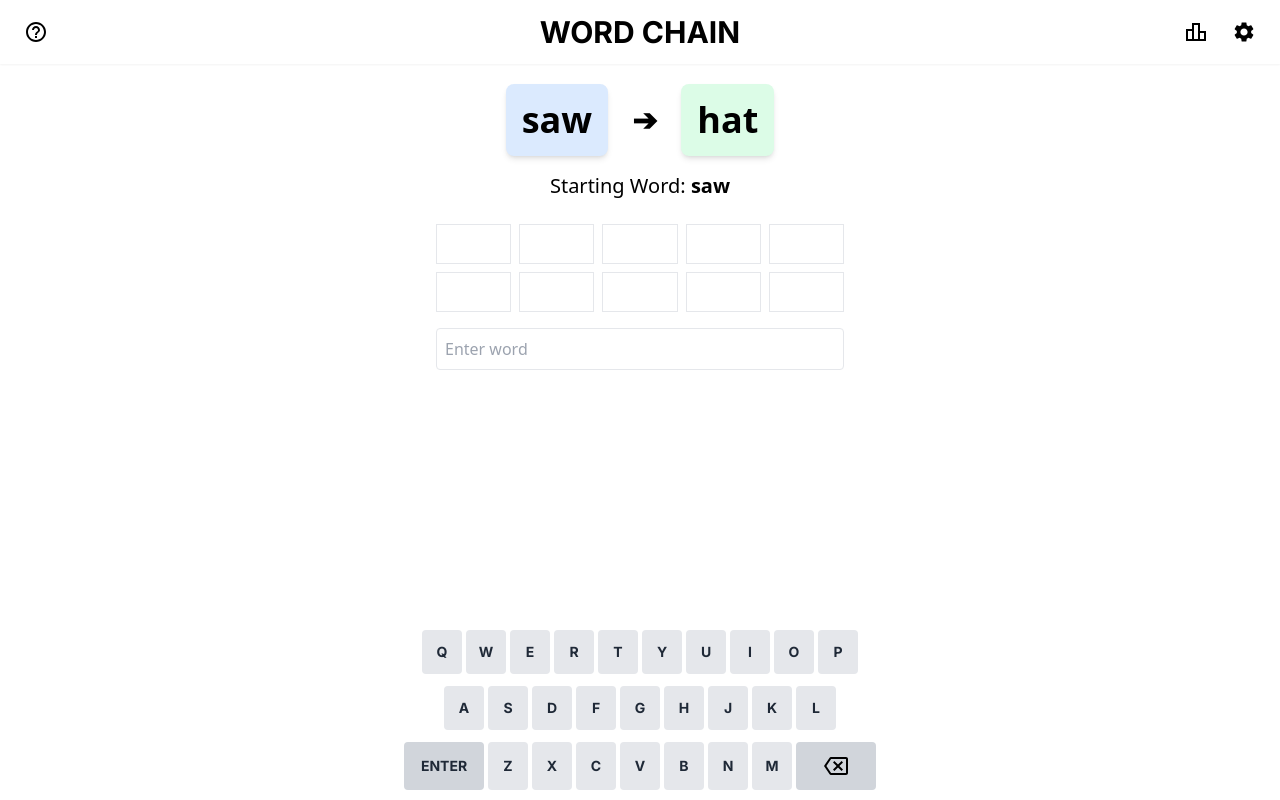
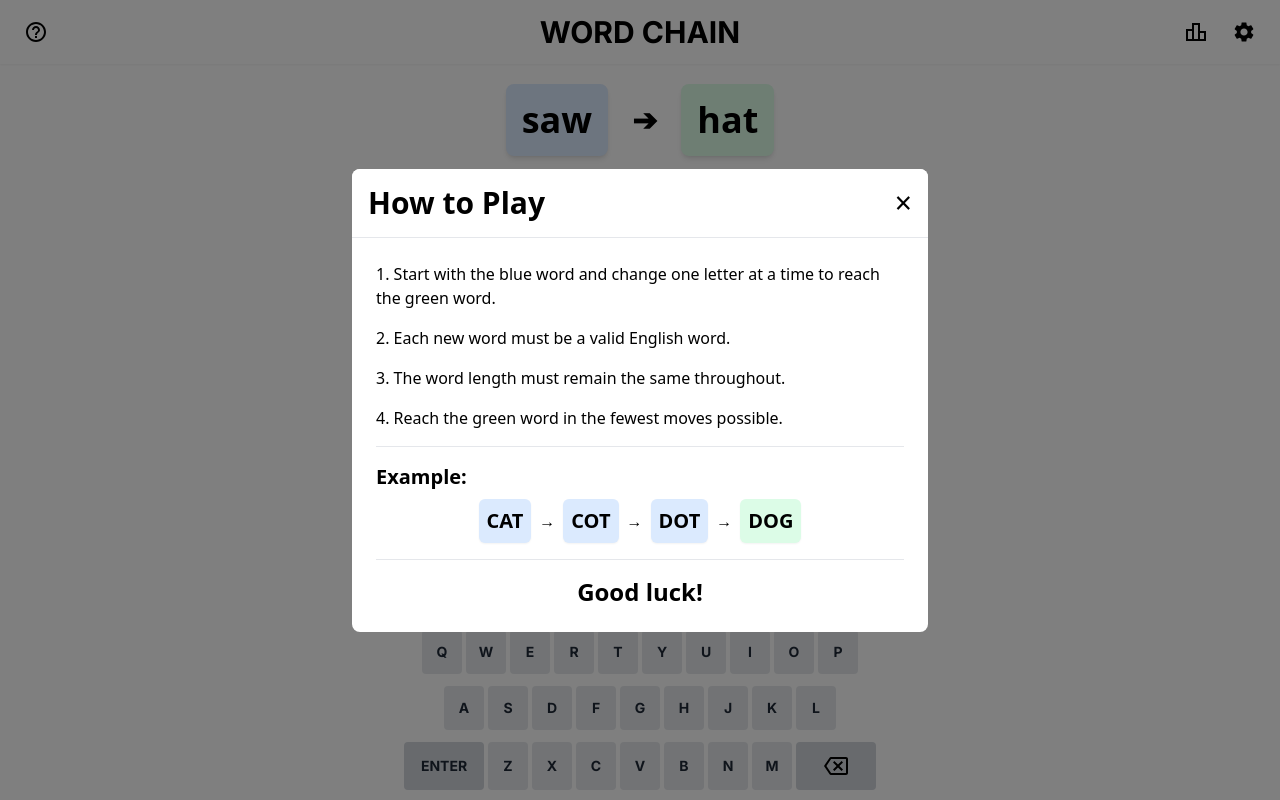
Before and after one commit to kevincarringtonstory/word-chain, a Next.js app: page / in a window 1280 px wide. Built offline with nearby package versions, Linux system fonts and the light colour scheme.

Commit message:
instructions amation reverse

```diff
--- a/app/components/GameInstructions.tsx
+++ b/app/components/GameInstructions.tsx
@@ -10,17 +10,32 @@ const GameInstructions: React.FC<GameInstructionsProps> = ({
   onClose,
 }) => {
   const [animate, setAnimate] = useState(false);
+  const [spinWords, setSpinWords] = useState(false);
+  const [isClosing, setIsClosing] = useState(false);
+
+  const handleClose = () => {
+    setIsClosing(true);
+    setAnimate(false);
+    setTimeout(() => {
+      setIsClosing(false);
+      onClose();
+    }, 300); // Match this with your animation duration
+  };
 
   useEffect(() => {
-    if (isVisible) {
+    if (isVisible && !isClosing) {
       // Delay the animation slightly to ensure the component is rendered
       setTimeout(() => setAnimate(true), 50);
+      // Trigger word spin animation
+      setSpinWords(true);
+      // Reset spin animation after a delay
+      setTimeout(() => setSpinWords(false), 1000);
     } else {
       setAnimate(false);
     }
-  }, [isVisible]);
+  }, [isVisible, isClosing]);
 
-  if (!isVisible) return null;
+  if (!isVisible && !isClosing) return null;
 
   return (
     <div
@@ -42,7 +57,7 @@ const GameInstructions: React.FC<GameInstructionsProps> = ({
         <div className="sticky top-0 bg-white z-10 p-4 border-b">
           <div className="flex justify-between items-center">
             <h2 className="text-2xl sm:text-3xl font-bold">How to Play</h2>
-            <button onClick={onClose} className="text-2xl sm:text-3xl">
+            <button onClick={handleClose} className="text-2xl sm:text-3xl">
               &times;
             </button>
           </div>
@@ -61,15 +76,27 @@ const GameInstructions: React.FC<GameInstructionsProps> = ({
           <div>
             <h3 className="text-lg sm:text-xl font-semibold mb-2">Example:</h3>
             <div className="flex flex-nowrap justify-center items-center gap-1 sm:gap-2 mb-2 sm:mb-4">
-              <div className="text-base sm:text-lg md:text-xl font-bold p-1 sm:p-2 bg-blue-100 rounded-md shadow-sm spin-animation">
+              <div
+                className={`text-base sm:text-lg md:text-xl font-bold p-1 sm:p-2 bg-blue-100 rounded-md shadow-sm ${
+                  spinWords ? 'spin-animation' : ''
+                }`}
+              >
                 CAT
               </div>
               <div className="text-sm sm:text-base">→</div>
-              <div className="text-base sm:text-lg md:text-xl font-bold p-1 sm:p-2 bg-blue-100 rounded-md shadow-sm spin-animation">
+              <div
+                className={`text-base sm:text-lg md:text-xl font-bold p-1 sm:p-2 bg-blue-100 rounded-md shadow-sm ${
+                  spinWords ? 'spin-animation' : ''
+                }`}
+              >
                 COT
               </div>
               <div className="text-sm sm:text-base">→</div>
-              <div className="text-base sm:text-lg md:text-xl font-bold p-1 sm:p-2 bg-blue-100 rounded-md shadow-sm spin-animation">
+              <div
+                className={`text-base sm:text-lg md:text-xl font-bold p-1 sm:p-2 bg-blue-100 rounded-md shadow-sm ${
+                  spinWords ? 'spin-animation' : ''
+                }`}
+              >
                 DOT
               </div>
               <div className="text-sm sm:text-base">→</div>
--- a/app/components/WordChainsGame.tsx
+++ b/app/components/WordChainsGame.tsx
@@ -36,7 +36,7 @@ const WordChainsGame: React.FC = () => {
     showNotification: false,
   });
 
-  const [showInstructions, setShowInstructions] = useState(false);
+  const [showInstructions, setShowInstructions] = useState(true); // Changed to true
   const [wordLength, setWordLength] = useState(3);
   const [showSettings, setShowSettings] = useState(false);
   const [showStatistics, setShowStatistics] = useState(false);
```
